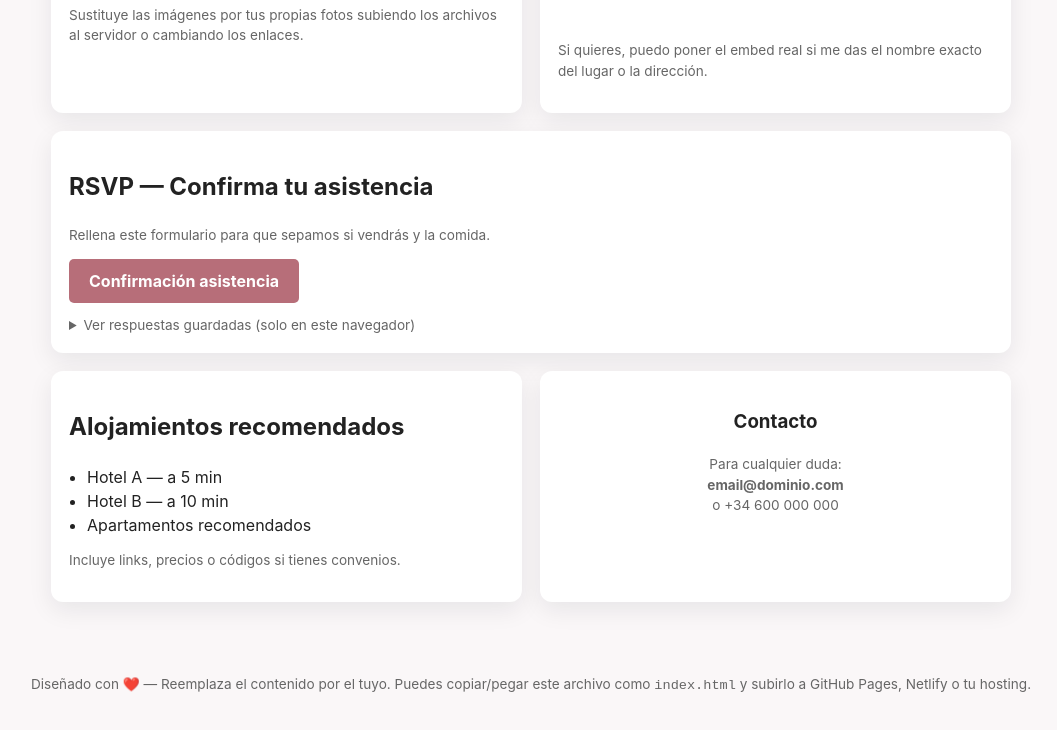
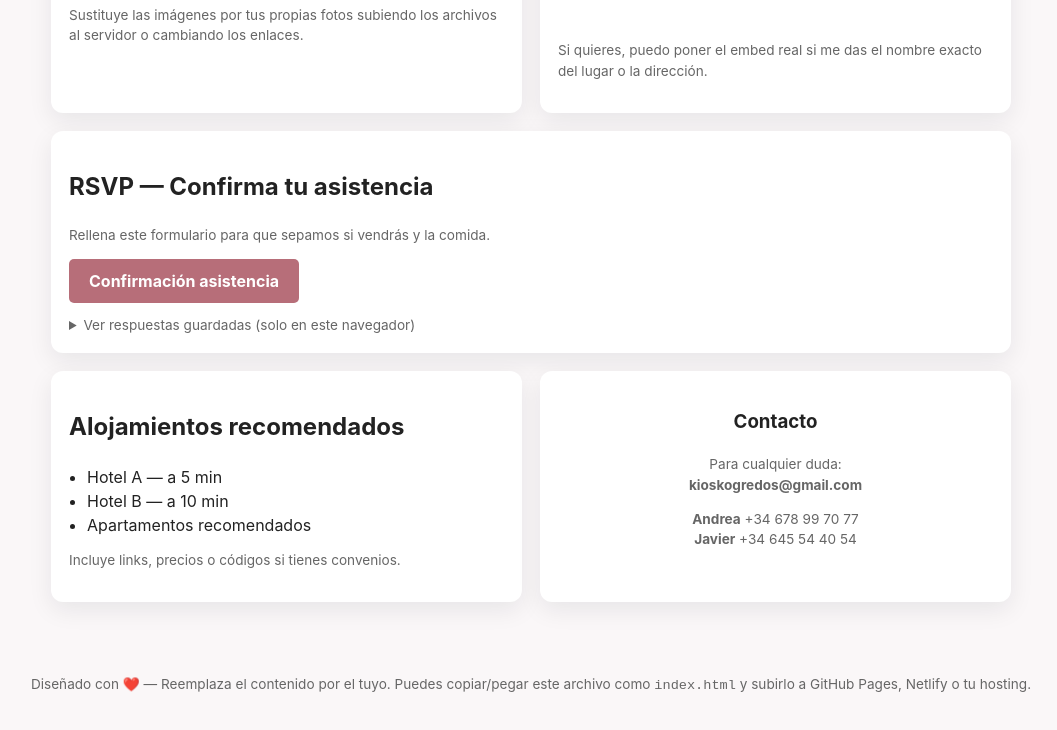
Before and after one commit to Andrea-Javier/boda, a plain HTML site: page index.html in a window 1280 px wide. Shown: the part 1085-1815 px from the top of the page, without its empty margins (109-1166 px from the left). Drawn offline with Linux system fonts and the light colour scheme; grey boxes are pictures that could not be loaded.

Commit message:
Update index.html

```diff
--- a/index.html
+++ b/index.html
@@ -6,43 +6,7 @@
 <title>Boda — Andrea & Javier</title>
 <meta name="description" content="Invitación y detalles de la boda de [Nombre1] & [Nombre2]" />
 <link rel="stylesheet" href="index.css">
-<!-- <style>
-  :root{
-    --bg:#fff;
-    --muted:#666;
-    --accent:#b76e79;
-    --accent-2:#f3d6da;
-    --card:#fff;
-    --glass: rgba(255,255,255,0.7);
-    --shadow: 0 8px 24px rgba(16,24,40,0.08);
-    font-family: Inter, system-ui, -apple-system, "Segoe UI", Roboto, "Helvetica Neue", Arial;
-  }
-  *{box-sizing:border-box}
-  body{margin:0;background:linear-gradient(180deg,#fff 0%,#fff0 40%),#faf7f8;color:#222;line-height:1.5}
-  header{display:flex;align-items:center;justify-content:center;flex-direction:column;padding:56px 20px 24px;background:linear-gradient(120deg,var(--accent-2),#fff);text-align:center}
-  header h1{margin:0;font-size:clamp(28px,6vw,48px);letter-spacing:0.4px}
-  header p{margin:8px 0 0;color:var(--muted)}
-  .container{max-width:1000px;margin:28px auto;padding:0 20px}
-  .grid{display:grid;gap:18px;}
-  .two{grid-template-columns:repeat(2,1fr)}
-  .card{background:var(--card);border-radius:12px;padding:18px;box-shadow:var(--shadow);}
-  .lead{font-size:1.05rem;color:#333}
-  .center{text-align:center}
-  .date{font-weight:700;color:var(--accent);font-size:1.05rem}
-  .gallery{display:grid;grid-template-columns:repeat(3,1fr);gap:8px}
-  .gallery img{width:100%;height:160px;object-fit:cover;border-radius:8px}
-  @media (max-width:720px){.gallery{grid-template-columns:repeat(2,1fr)}.two{grid-template-columns:1fr}}
-  .rsvp form{display:grid;gap:8px}
-  .rsvp label{font-size:0.9rem;color:var(--muted)}
-  input[type="text"], input[type="email"], select, textarea{padding:10px;border-radius:8px;border:1px solid #060606;background:#fafafa}
-  button{background:var(--accent);color:#fff;padding:10px 14px;border:none;border-radius:10px;cursor:pointer}
-  .muted{color:var(--muted);font-size:0.9rem}
-  footer{padding:30px 0;text-align:center;color:var(--muted);font-size:0.9rem}
-  .small{font-size:0.85rem;color:var(--muted)}
-  .export-btn{background:transparent;border:1px dashed var(--accent);color:var(--accent);padding:8px;border-radius:8px;cursor:pointer}
-  .map-wrap iframe{width:100%;height:300px;border:0;border-radius:10px}
-  .actions{display:flex;gap:8px;flex-wrap:wrap}
-</style> -->
+
 </head>
 <body>
 <header>
@@ -105,25 +69,6 @@
       <h2>RSVP — Confirma tu asistencia</h2>
       <p class="muted small">Rellena este formulario para que sepamos si vendrás y la comida.</p>
         <a class="form" href="https://forms.gle/BAdAUVzekQZNdoQt7">Confirmación asistencia</a>
-      <!-- <form id="rsvpForm" onsubmit="return false;">
-        <label>Nombre completo<input type="text" id="nombre" placeholder="Ej: Ana García" required></label>
-        <label>Email<input type="email" id="email" placeholder="ejemplo@correo.com"></label>
-        <label>Asistirás?
-          <select id="asistencia">
-            <option value="si">Sí — asistiré</option>
-            <option value="no">No — lo siento</option>
-            <option value="talvez">Tal vez</option>
-          </select>
-        </label>
-        <label>Plato / Preferencias (alergias, vegetarianos...)
-          <textarea id="menu" rows="2" placeholder="Ej: Vegetariano, sin gluten"></textarea>
-        </label>
-        <div class="actions" style="margin-top:6px">
-          <button id="guardar">Guardar RSVP</button>
-          <button id="export" type="button" class="export-btn">Exportar respuestas (CSV)</button>
-        </div>
-        <p id="rsvpMsg" class="small" style="margin-top:8px"></p>
-      </form> -->
 
       <details style="margin-top:12px">
         <summary class="small">Ver respuestas guardadas (solo en este navegador)</summary>
@@ -144,7 +89,10 @@
     </div>
     <div class="card center">
       <h3>Contacto</h3>
-      <p class="muted small">Para cualquier duda: <br><strong>email@dominio.com</strong><br>o +34 600 000 000</p>
+      <p class="muted small">Para cualquier duda: <br><strong>kioskogredos@gmail.com</strong><br>
+        <div class="muted small"><strong>Andrea</strong> +34 678 99 70 77</div>
+        <div class="muted small"><strong>Javier</strong> +34 645 54 40 54</div>
+      </p>
     </div>
   </section>
 
@@ -154,40 +102,6 @@
   <p class="small">Diseñado con ❤️ — Reemplaza el contenido por el tuyo. Puedes copiar/pegar este archivo como <code>index.html</code> y subirlo a GitHub Pages, Netlify o tu hosting.</p>
 </footer>
 
-<!-- <script>
-// Simple RSVP storage + export
-function loadResponses(){ try{ return JSON.parse(localStorage.getItem('rsvps')||'[]') }catch(e){return[]} }
-function saveResponse(r){ const arr=loadResponses(); arr.push(r); localStorage.setItem('rsvps',JSON.stringify(arr)); return arr }
-function renderStored(){ const el=document.getElementById('stored'); el.textContent = JSON.stringify(loadResponses(), null, 2) }
 
-document.getElementById('guardar').addEventListener('click', function(){
-  const nombre=document.getElementById('nombre').value.trim();
-  if(!nombre){ document.getElementById('rsvpMsg').textContent='Por favor indica tu nombre.'; return; }
-  const r={ nombre, email:document.getElementById('email').value.trim(), asistencia:document.getElementById('asistencia').value, menu:document.getElementById('menu').value.trim(), fecha: new Date().toISOString() }
-  const arr=saveResponse(r);
-  document.getElementById('rsvpMsg').textContent='¡Gracias! Tu respuesta ha sido guardada.';
-  document.getElementById('rsvpForm').reset();
-  renderStored();
-});
-
-document.getElementById('export').addEventListener('click', function(){
-  const arr=loadResponses();
-  if(!arr.length){ alert('No hay respuestas para exportar.'); return; }
-  const keys = ['nombre','email','asistencia','menu','fecha'];
-  const csv = [keys.join(',')].concat(arr.map(r => keys.map(k => '"' + ((r[k]||'').replace(/"/g,'""')) + '"').join(','))).join('\\n');
-  const blob = new Blob([csv], {type:'text/csv;charset=utf-8;'});
-  const url = URL.createObjectURL(blob);
-  const a = document.createElement('a');
-  a.href = url;
-  a.download = 'rsvps.csv';
-  document.body.appendChild(a);
-  a.click();
-  a.remove();
-  URL.revokeObjectURL(url);
-});
-
-// Init
-renderStored();
-</script> -->
 </body>
 </html>
```
